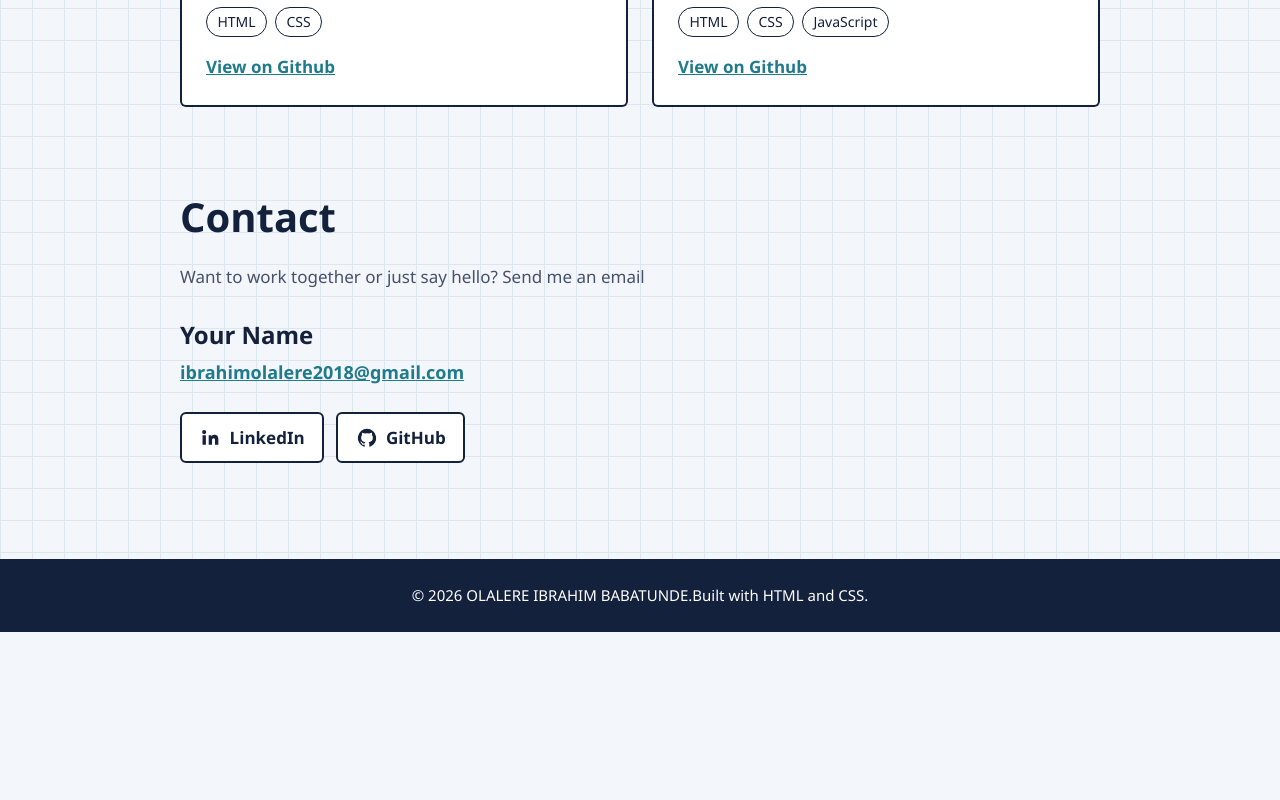
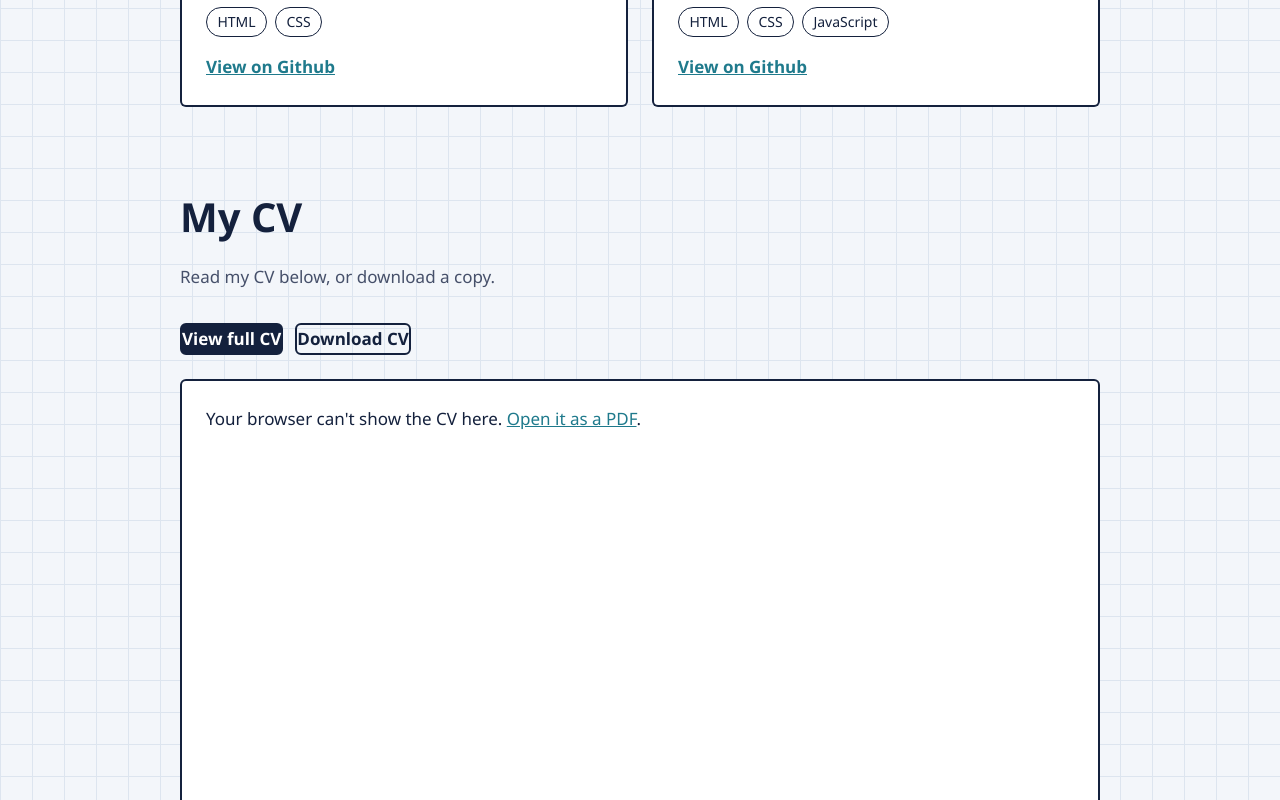
Before and after one commit to hunchohyce123/OIBSIP, a plain HTML site: page WebDev-L1-PersonalPortfolio/index.html in a window 1280 px wide. Shown: the part 1720-2520 px from the top of the page. Before the commit the page ends 2352 px from the top, so only its background shows below. Drawn offline with Linux system fonts and the light colour scheme.

Commit message:
Add Cv section

```diff
--- a/WebDev-L1-PersonalPortfolio/index.html
+++ b/WebDev-L1-PersonalPortfolio/index.html
@@ -18,6 +18,7 @@
                 li><a href="about">About</a></li>
                 li><a href="#skills">Skills</a></li>
                 li><a href="#projects">Projects</a></li>
+                <li><a href="#cv">CV</a></li>
                 li><a href="#contact">Contact</a></li>
             </ul>
         </nav>
@@ -100,6 +101,17 @@
                 </article>
             </div>
         </section>
+        <section class="section" id="cv">
+            <h2>My CV</h2>
+            <p class="cv-intro">Read my CV below, or download a copy.</p>
+            <div class="actions">
+                <a class="btn btn-primary" href="my cv/Olalere_Ibrahim_CV.pdf" target="_blank" rel="noopener">View full CV</a>
+                <a class="btn btn-ghost" href="my cv/Olalere_Ibrahim_CV.pdf" download>Download CV</a>
+            </div>
+            <object class="cv-viewer" data="my cv/Olalere_Ibrahim_CV.pdf#view=FitH" type="application/pdf" aria-label="Olalere Ibrahim CV">
+                <P>Your browser can't show the CV here. <a href="my cv/Olalere_Ibrahim_CV.pdf">Open it as a PDF</a>.</P>
+            </object>
+        </section>
         <section class="section" id="contact">
             <h2>Contact</h2>
             <p class="contact-intro">Want to work together or just say hello? Send me an email</p>
--- a/WebDev-L1-PersonalPortfolio/style.css
+++ b/WebDev-L1-PersonalPortfolio/style.css
@@ -347,3 +347,32 @@ a:focus-visible,
         font-size: 0.9375rem;
     }
 }
+.cv-intro {
+    max-width: 34rem;
+    color: var(--ink-soft);
+}
+.cv-viewer{
+    display: block;
+    width: 100%;
+    height: 720px;
+    margin-top: 1.5rem;
+    background: var(--white);
+    border: 2px solid var(--ink);
+    border-radius: 6px;
+}
+.cv-viewer p {
+    padding: 1.5rem;
+}
+@media (max-width:760px) {
+    .cv-viewer{
+        height: 520px;
+    }
+}
+@media (max-width:480px) {
+    .nav-links{
+        gap: 0.75rem;
+    }
+    .nav-links a{
+        font-size: 0.875rem;
+    }
+}
```
Also changed, not shown: 1 other file.
